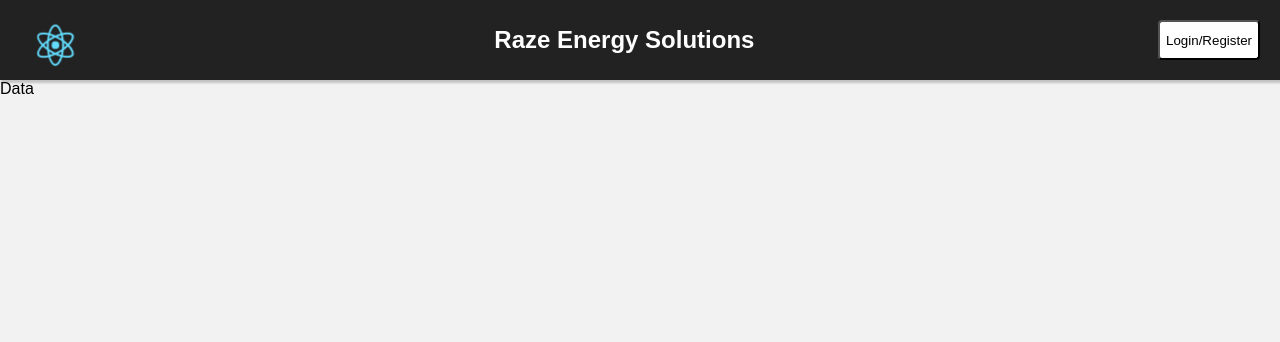
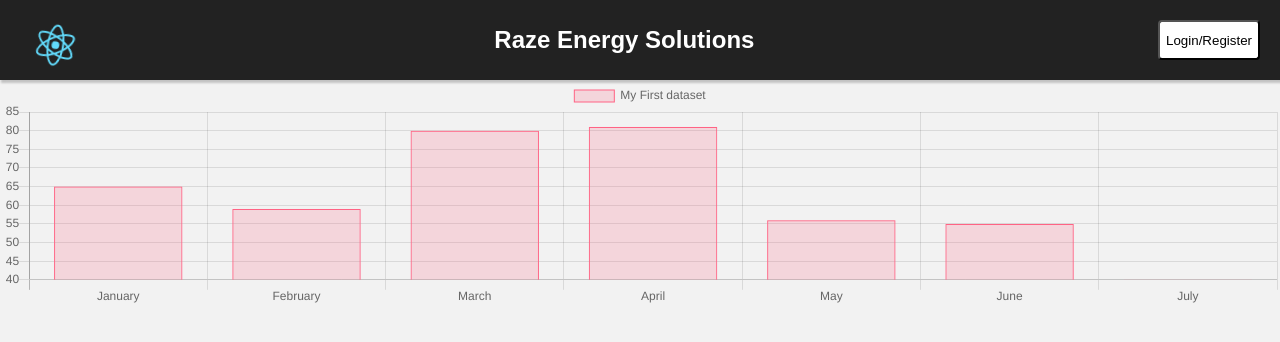
Before and after one commit to bahull/personal_data_project, a React (Create React App) app: page /data in a window 1280 px wide. Shown: the top 342 px of the page. Built offline with nearby package versions, Linux system fonts and the light colour scheme; no server answers.

Commit message:
Completed graph

```diff
--- a/package.json
+++ b/package.json
@@ -5,6 +5,7 @@
   "dependencies": {
     "axios": "^0.17.1",
     "body-parser": "^1.18.2",
+    "chart.js": "^2.7.1",
     "cors": "^2.8.4",
     "csv": "^2.0.0",
     "dotenv": "^4.0.0",
@@ -14,6 +15,8 @@
     "passport": "^0.4.0",
     "passport-auth0": "^0.6.0",
     "react": "^16.1.1",
+    "react-chartjs": "^0.8.0",
+    "react-chartjs-2": "^2.6.4",
     "react-dom": "^16.1.1",
     "react-dropzone": "^4.2.1",
     "react-router-dom": "^4.2.2",
--- a/src/components/Dashboard/Dashboard.js
+++ b/src/components/Dashboard/Dashboard.js
@@ -29,22 +29,18 @@ class Dashboard extends Component {
       .post("/api/retrieveFile", {
         file: this.state.file
       })
-      .then(response => {
-        console.log(response.data);
-      })
+      .then(response => {})
       .catch(console.log);
   }
 
   uploader(event) {
     event.preventDefault();
-    console.log("original upload:", event);
 
     let reader = new FileReader();
     let file = event.target.files[0];
 
     reader.onload = () => {
       csv.parse(reader.result, (err, data) => {
-        console.log("parsed data:", data);
         this.setState({
           file: data
         });
@@ -57,7 +53,6 @@ class Dashboard extends Component {
   }
 
   render() {
-    console.log(this.state.file);
     return (
       <div>
         <Header />
--- a/src/components/Data/Data.js
+++ b/src/components/Data/Data.js
@@ -1,19 +1,74 @@
 import React, { Component } from "react";
 import Header from "./../Header/Header";
 import axios from "axios";
+import { Bar } from "react-chartjs-2";
 
 class Data extends Component {
-  componentWillMount() {
+  constructor(props) {
+    super(props);
+
+    this.state = {
+      chartData: {
+        labels: [
+          "January",
+          "February",
+          "March",
+          "April",
+          "May",
+          "June",
+          "July"
+        ],
+        datasets: [
+          {
+            label: "My First dataset",
+            backgroundColor: "rgba(255,99,132,0.2)",
+            borderColor: "rgba(255,99,132,1)",
+            borderWidth: 1,
+            hoverBackgroundColor: "rgba(255,99,132,0.4)",
+            hoverBorderColor: "rgba(255,99,132,1)",
+            data: [65, 59, 80, 81, 56, 55, 40]
+          }
+        ]
+      }
+    };
+  }
+
+  componentDidMount() {
     console.log("Front hit", this.props);
     axios.get("/api/me").then(response => {
-      console.log(response);
+      console.log(response.data);
       if (!response.data) this.props.history.push("/");
+      let newArray = [];
+      let newData = response.data.newFile;
+      console.log("get to the chopper bastard:", newData);
+      let changedArray = function() {
+        console.log("newData in function: ", newData);
+        newData.splice(0, 1);
+        return newData.map(function(current) {
+          newArray.push(parseFloat(current[2].replace(",", "")));
+          console.log(current[2]);
+        });
+        // => newArray.push(current[2])));
+      };
+      changedArray(newData);
+      // .map(x => newArray.push(x[2])).pop()
+      console.log("get to the chopper:", newArray);
+      let newState = Object.assign({}, this.state);
+      newState.chartData.datasets[0].data = newArray;
+      console.log(newState);
+      this.setState(newState);
     });
   }
   render() {
     return (
       <div>
-        <Header />Data
+        <Header />
+        <Bar
+          data={this.state.chartData}
+          options={{
+            maintainAspectRatio: false
+          }}
+        />
       </div>
     );
   }
```
Also changed, not shown: 2 other files (tests, documents, lock files or other folders).
